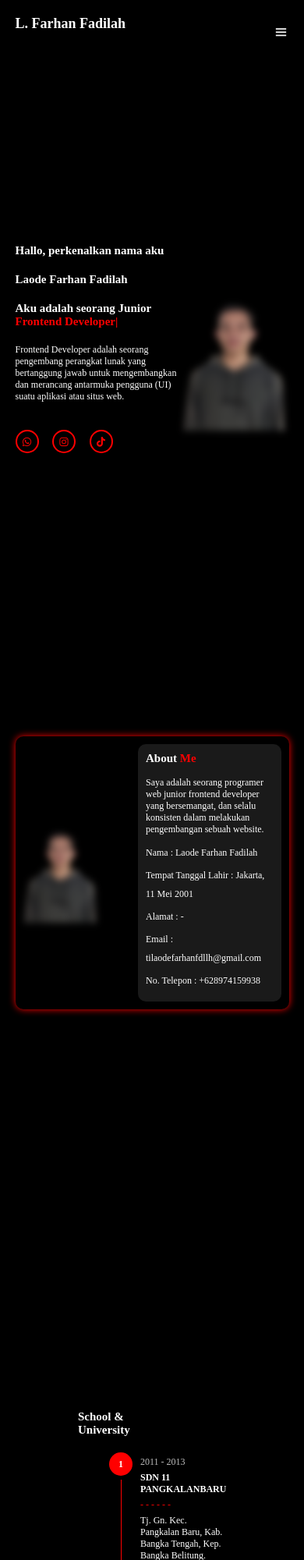
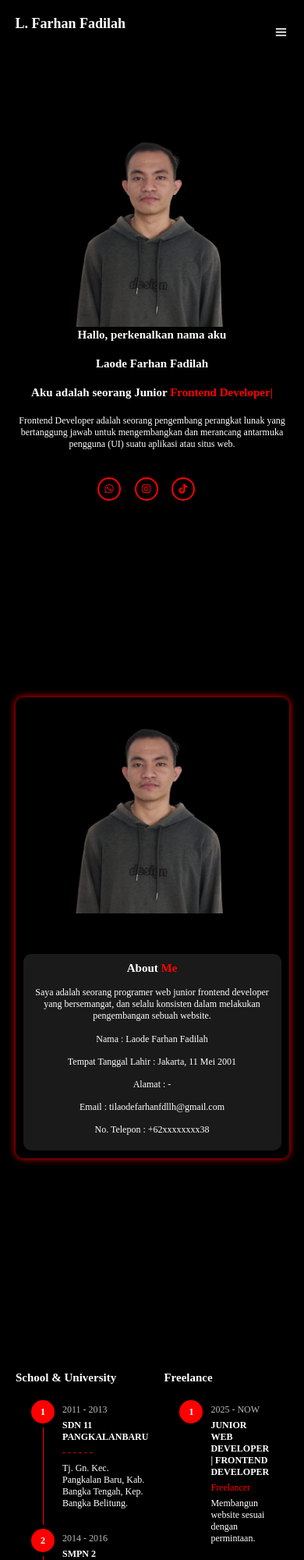
Before and after one commit to laodefarhan/personal-website, a plain HTML site: page index.html in a window 390 px wide. Shown: the top 2000 px of the page at 78% size. Drawn offline with nearby package versions, Linux system fonts and the light colour scheme.

Commit message:
Initial commit

```diff
--- a/index.html
+++ b/index.html
@@ -13,7 +13,7 @@
 
     <meta property="og:title" content="L. Farhan Fadilah - Personal Website">
     <meta property="og:description" content="Portofolio dan layanan web development oleh Laode Farhan Fadilah, seorang Junior Frontend Developer.">
-    <meta property="og:image" content="assets/1.png">
+    <meta property="og:image" content="">
     <meta property="og:url" content="">
 
     <link rel="canonical" href="URL">
@@ -83,7 +83,7 @@
                     <li>Tempat Tanggal Lahir : Jakarta, 11 Mei 2001</li>
                     <li>Alamat : - </li>
                     <li>Email : tilaodefarhanfdllh@gmail.com</li>
-                    <li>No. Telepon : +628974159938</li>
+                    <li>No. Telepon : +62xxxxxxxx38</li>
                 </ul>
             </div>
         </div>
@@ -94,7 +94,7 @@
         <div class="section">
 
             <!-- Scholl & University -->
-            <h2>School & University</h2>
+            <h2 class="resume-title">School & University</h2>
             <div class="timeline">
                 <div class="timeline-item">
                     <div class="timeline-bullet">1</div>
@@ -142,7 +142,7 @@
 
         <!-- Freelancer -->
         <div class="section">
-            <h2>Freelance</h2>
+            <h2 class="resume-title">Freelance</h2>
             <div class="timeline">
                 <div class="timeline-item">
                     <div class="timeline-bullet">1</div>
--- a/main.js
+++ b/main.js
@@ -69,3 +69,20 @@ navLinks.forEach(link => {
         navbar.classList.remove("active"); // Menutup navbar
     });
 });
+
+// ========== Konfigurasi menampilkan pesan error pada form contact ==========
+document.addEventListener("DOMContentLoaded", function () {
+    const form = document.querySelector(".contact-form");
+
+    form.addEventListener("submit", function (event) {
+        event.preventDefault(); // Mencegah pengiriman data
+        console.log("Formulir dihentikan, data tidak dikirim."); // Debugging
+
+        let errors = [
+            "Terjadi kesalahan pada sistem, silakan coba lagi nanti. Mohon maaf, permintaan Anda tidak dapat diproses saat ini. Formulir mengalami masalah, harap hubungi kami melalui media lain."
+        ];
+
+        // Menampilkan pesan error acak
+        alert(errors[Math.floor(Math.random() * errors.length)]);
+    });
+});
--- a/responsive.css
+++ b/responsive.css
@@ -1,12 +1,87 @@
 @media screen and (max-width: 480px) {
+    /* Home section */
+    .home {
+        display: flex;
+        flex-direction: column;
+        align-items: center;
+        text-align: center;
+        margin-top: -5rem;
+    }
+
+    .home-img {
+        order: -1;
+        width: 80%;
+        max-width: 250px;
+    }
+
+    .home-img img {
+        width: 80% !important;
+        height: auto;
+    }
+
+    /* About section */
+    .about-container {
+        display: flex;
+        flex-direction: column;
+        align-items: center;
+        text-align: center;
+    }
+
+    .about-img {
+        order: -1;
+        width: 80%;
+        max-width: 250px;
+    }
+
+    .about-img img {
+        width: 80%;
+        height: auto;
+    }
+
+    .about-content {
+        order: 2;
+    }
+
     /* My resume section */
     .container {
-        flex-direction: column;
+        grid-template-columns: repeat(2, 1fr);
+    }
+
+    .section {
+        width: auto;
+    }
+
+    .resume-title {
+        position: relative;
+        left: -8rem;
+    }
+
+    .timeline {
+        position: relative;
+    }
+
+    .timeline-item {
+        left: -10rem;
     }
 
     /* Services section */
     .services-container {
         padding-right: 25%;
+    }
+
+    /* Projects section */
+    .projects-container {
+        display: flex;
+        justify-content: center;
+        align-items: center;
+        flex-direction: column;
+    }
+
+    .projects-container .projects-box {
+        width: 250px;
+        margin: 0 auto;
+        text-align: center;
+        right: 7rem;
     }
 }
 
--- a/style.css
+++ b/style.css
@@ -120,7 +120,6 @@ span {
 
 .home-img img {
     width: 25vw;
-    filter: blur(5px);
 }
 
 .home-content h2 {
@@ -192,7 +191,6 @@ span {
 
 .about-img img {
     width: 25vw;
-    filter: blur(5px);
 }
 
 .about-content {
```
Also changed, not shown: assets/1.png (deleted), assets/letter-l.png (added).
